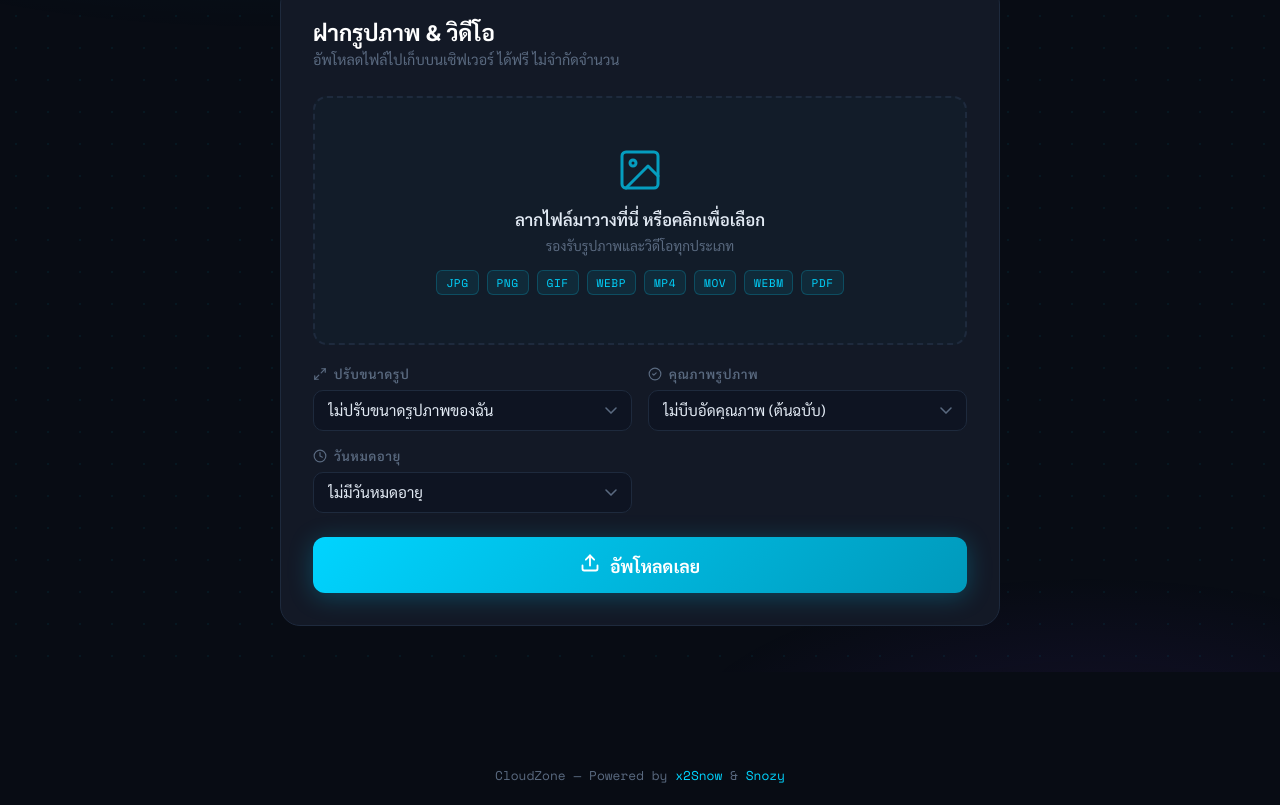
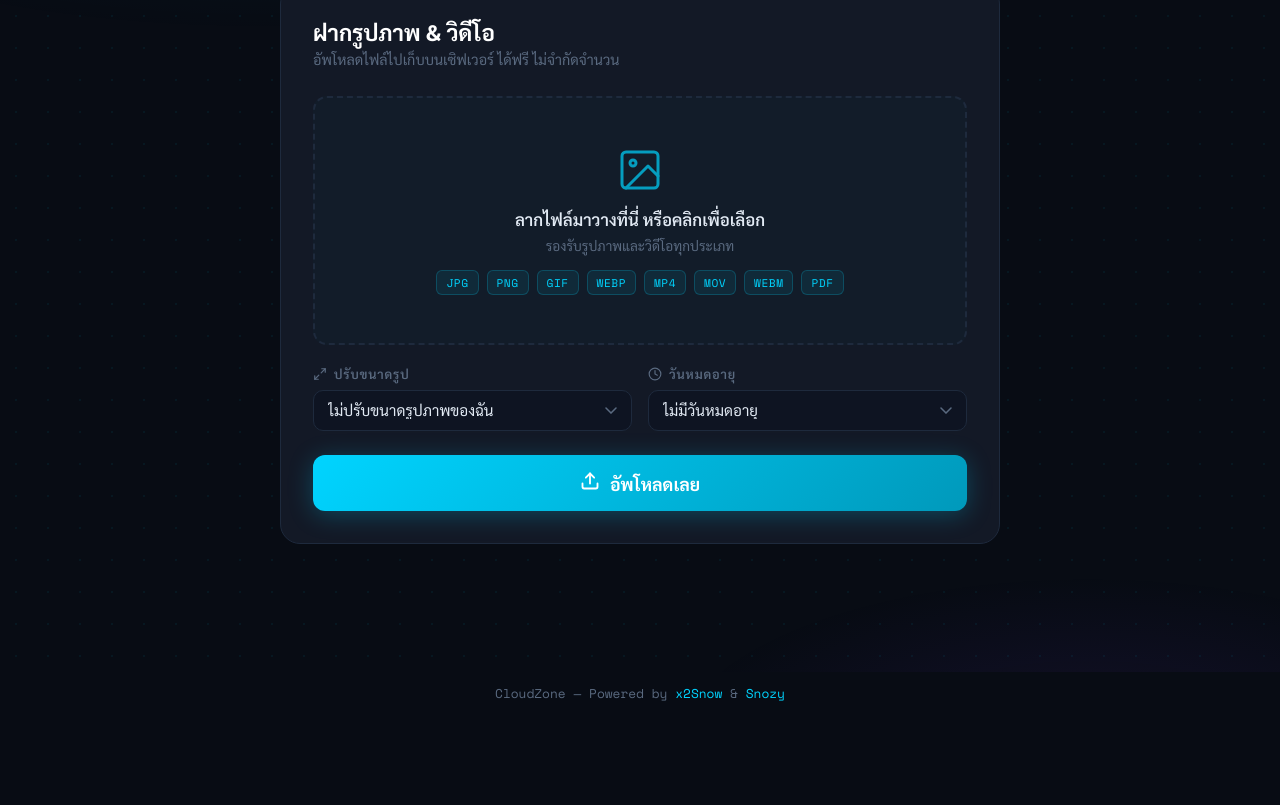
Before and after one commit to x2Zeroo/XEPHEXIMGEA, a website: page index.html in a window 1280 px wide. Shown: the part 128-933 px from the top of the page. After the commit the page ends 851 px from the top, so only its background shows below. Drawn offline with nearby package versions, Linux system fonts and the light colour scheme; some packages are replaced by stand-ins of ours; a script that the page names is missing.

Commit message:
Add files via upload

```diff
--- a/index.html
+++ b/index.html
@@ -251,21 +251,6 @@
       </div>
       <div class="field">
         <label>
-          <svg viewBox="0 0 24 24" fill="none" stroke="currentColor" stroke-width="2" stroke-linecap="round" stroke-linejoin="round"><circle cx="12" cy="12" r="10"/><path d="M8 12l2 2 4-4"/></svg>
-          คุณภาพรูปภาพ
-        </label>
-        <select id="qualityOpt">
-          <option value="">ไม่บีบอัดคุณภาพ (ต้นฉบับ)</option>
-          <option value="90">90% — คุณภาพสูงมาก</option>
-          <option value="80">80% — คุณภาพสูง (แนะนำ)</option>
-          <option value="70">70% — คุณภาพดี</option>
-          <option value="60">60% — คุณภาพปานกลาง</option>
-          <option value="50">50% — ไฟล์เล็ก คุณภาพพอใช้</option>
-          <option value="30">30% — ไฟล์เล็กมาก</option>
-        </select>
-      </div>
-      <div class="field">
-        <label>
           <svg viewBox="0 0 24 24" fill="none" stroke="currentColor" stroke-width="2" stroke-linecap="round" stroke-linejoin="round"><circle cx="12" cy="12" r="10"/><polyline points="12 6 12 12 16 14"/></svg>
           วันหมดอายุ
         </label>
@@ -443,7 +428,7 @@
     showProgress(0, 'กำลังเตรียมไฟล์...');
     var capturedFile = selectedFile;
     var resizeVal  = document.getElementById('resizeOpt').value;
-    var qualityVal = document.getElementById('qualityOpt').value;
+    var qualityVal = '';
     var isImage    = capturedFile.type.indexOf('image/') === 0 && capturedFile.type !== 'image/gif';
     function doUpload(dataUrl, overrideType) {
       var base64Data = dataUrl.split(',')[1];
```
